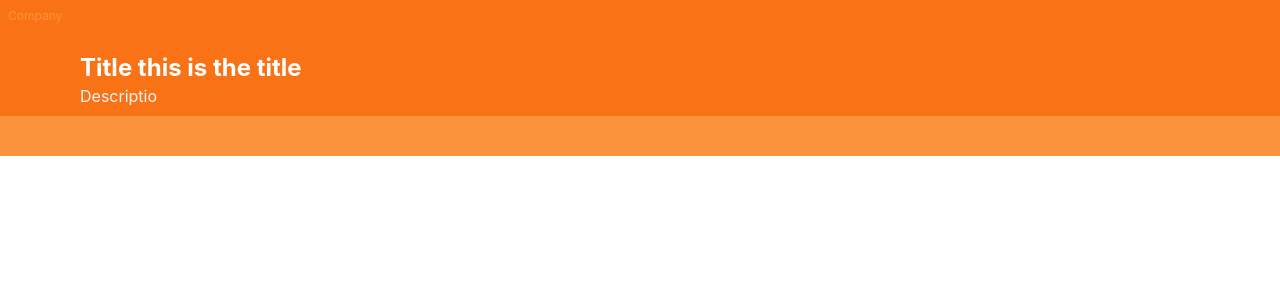
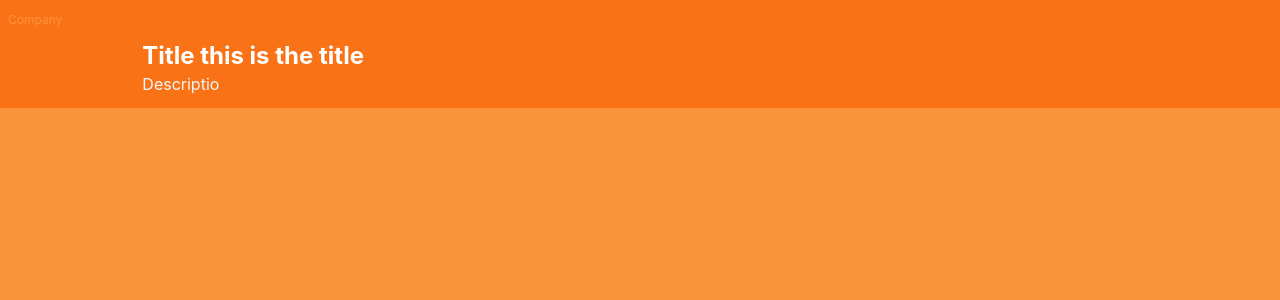
Before and after one commit to teamcreates/padlet-clone, a Next.js app in the folder client/: page / in a window 1280 px wide. Shown: the top 300 px of the page. Built offline with nearby package versions, Linux system fonts and the light colour scheme.

Commit message:
background color change
a

```diff
--- a/client/pages/index.js
+++ b/client/pages/index.js
@@ -10,14 +10,14 @@ export default function Home() {
         <link rel="icon" href="/favicon.ico" />
       </Head>
 
-      <section className="bg-orange-500 py-2">
+      <section className="flex bg-orange-500 py-3">
         <p className=" ml-2 text-xs text-orange-400">Company</p>
         <div className="ml-20">
           <h1 className="text-2xl mt-7 font-bold text-white">Title this is the title</h1>
           <h2 className="text-slate-100">Descriptio</h2>
         </div>
       </section>
-      <section className="bg-orange-400 pb-10">
+      <section className="">
 
       </section>
     </div>
--- a/client/styles/globals.css
+++ b/client/styles/globals.css
@@ -8,6 +8,7 @@ body {
   margin: 0;
   font-family: -apple-system, BlinkMacSystemFont, Segoe UI, Roboto, Oxygen,
     Ubuntu, Cantarell, Fira Sans, Droid Sans, Helvetica Neue, sans-serif;
+    background-color: rgb(251 146 60);;
 }
 
 a {
```
Also changed, not shown: client/components/card.jsx (added).
